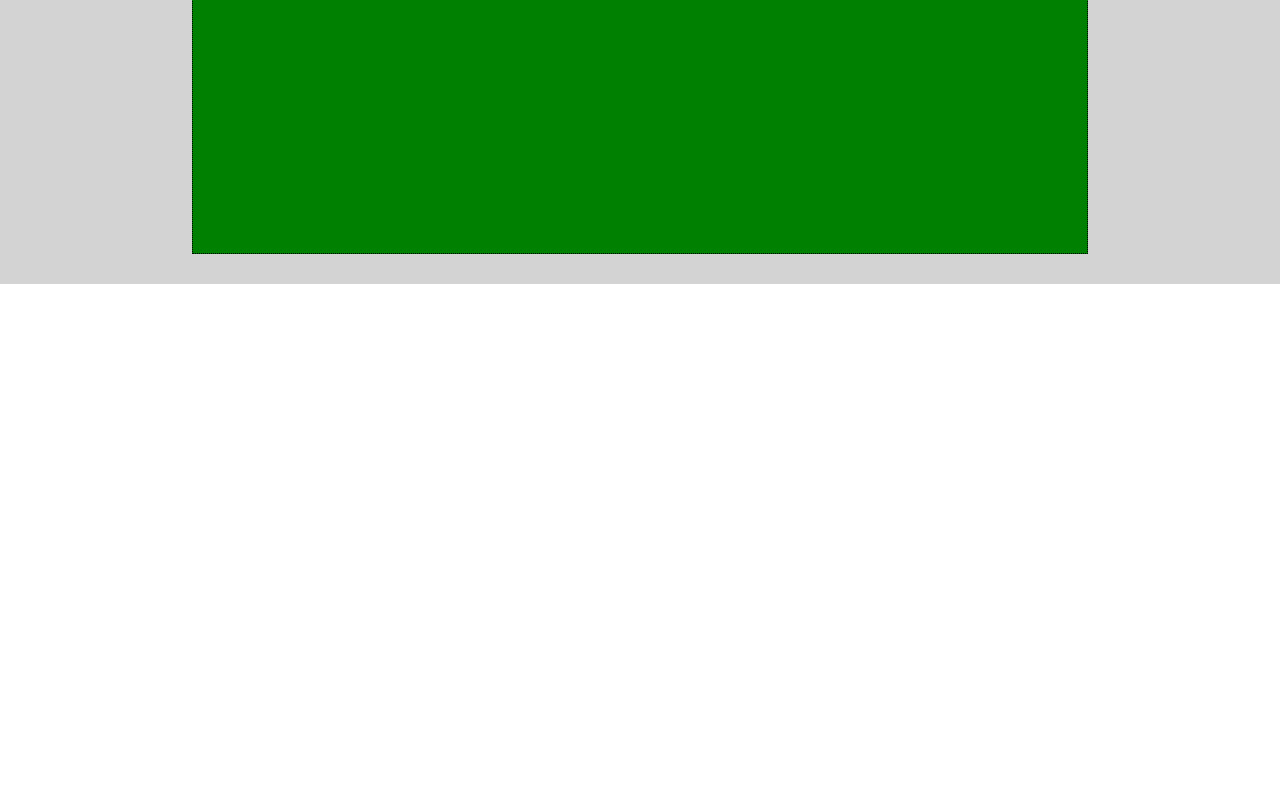
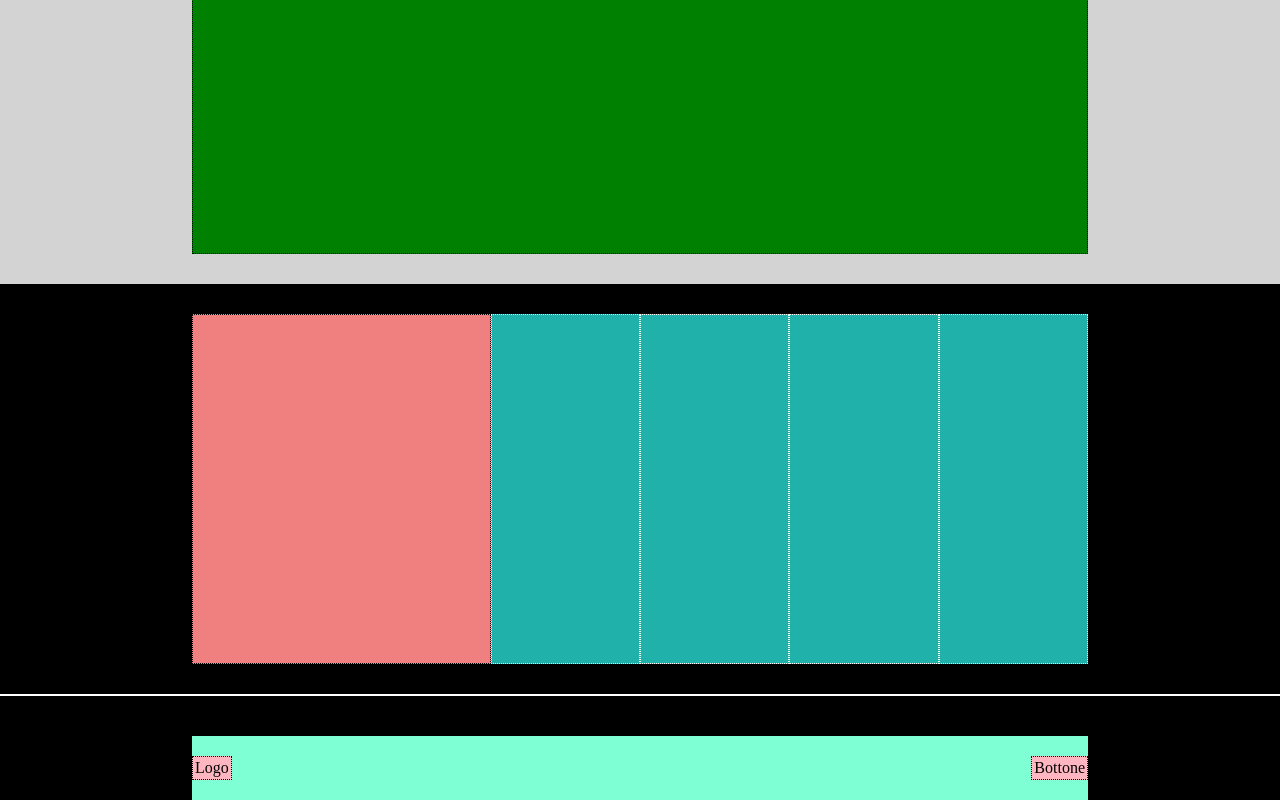
Before and after one commit to AngeloDalicandro/htmlcss-struttura-discord, a plain HTML site: page index.html in a window 1280 px wide. Shown: the part 1456-2256 px from the top of the page. Before the commit the page ends 1740 px from the top, so only its background shows below. Drawn offline with Linux system fonts and the light colour scheme.

Commit message:
footer done

```diff
--- a/css/style.css
+++ b/css/style.css
@@ -5,6 +5,8 @@
     padding: 0;
     box-sizing: border-box;
 }
+
+/* COMMONS */
 
 .container {
     width: 70%;
@@ -15,12 +17,14 @@
     display: flex;
 }
 
-section:nth-child(odd) {
+/* MAIN */
+
+.odd {
     background-color: white;
     padding: 30px 0;
 }
 
-section:nth-child(even) {
+.even {
     background-color: lightgray;
     padding: 30px 0;
 }
@@ -57,3 +61,42 @@ section:nth-child(even) {
     width: 100%;
     border: 1px dotted black;
 }
+
+/* FOOTER */
+
+footer section:first-of-type {
+    background-color: black;
+    padding: 30px 0;
+    border-bottom: 2px solid white;
+}
+
+footer section {
+    padding-top: 20px;
+    background-color: black;
+}
+
+.col-f1 {
+    width: calc( (100% / 6) * 2 );
+    background-color: #f08080;
+    height: 350px;
+    border: 1px dotted black;
+}
+
+.col-f2 {
+    width: calc(100% / 6);
+    background-color: #20b2aa;
+    border: 1px dotted white;
+}
+
+.flex-container-f {
+    display: flex;
+    justify-content: space-between;
+    padding: 20px 0;
+    background-color: #7fffd4;
+}
+
+.logo, .bottone {
+    background-color: lightpink;
+    padding: 2px;
+    border: 1px dotted black;
+}
--- a/index.html
+++ b/index.html
@@ -9,8 +9,10 @@
     <link rel="stylesheet" href="css/style.css">
 </head>
 <body>
+
+    <!-- MAIN -->
     <main>
-        <section>
+        <section class="odd">
             <div class="container">
                 <div class="flex-container">
                     <div class="col-1"></div>
@@ -19,7 +21,7 @@
             </div>
         </section>
 
-        <section>
+        <section class="even">
             <div class="container">
                 <div class="flex-container">
                     <div class="col-3"></div>
@@ -28,7 +30,7 @@
             </div>
         </section>
 
-        <section>
+        <section class="odd">
             <div class="container">
                 <div class="flex-container">
                     <div class="col-1"></div>
@@ -37,7 +39,7 @@
             </div>
         </section>
 
-        <section>
+        <section class="even">
             <div class="container">
                 <div class="flex-container">
                     <div class="box-2"></div>
@@ -46,5 +48,35 @@
         </section>
     </main>
 
+    <!-- FOOTER -->
+    <footer>
+        <section>
+            <div class="container">
+                <div class="flex-container">
+                    <div class="col-f1"></div>
+                    <div class="col-f2"></div>
+                    <div class="col-f2"></div>
+                    <div class="col-f2"></div>
+                    <div class="col-f2"></div>
+                </div>
+            </div>
+        </section>
+
+        <section>
+            <div class="container">
+                <div class=""></div>
+            </div>
+        </section>
+
+        <section>
+            <div class="container">
+                <div class="flex-container-f">
+                    <div class="logo">Logo</div>
+                    <div class="bottone">Bottone</div>
+                </div>
+            </div>
+        </section>
+
+    </footer>
 </body>
 </html>
```
